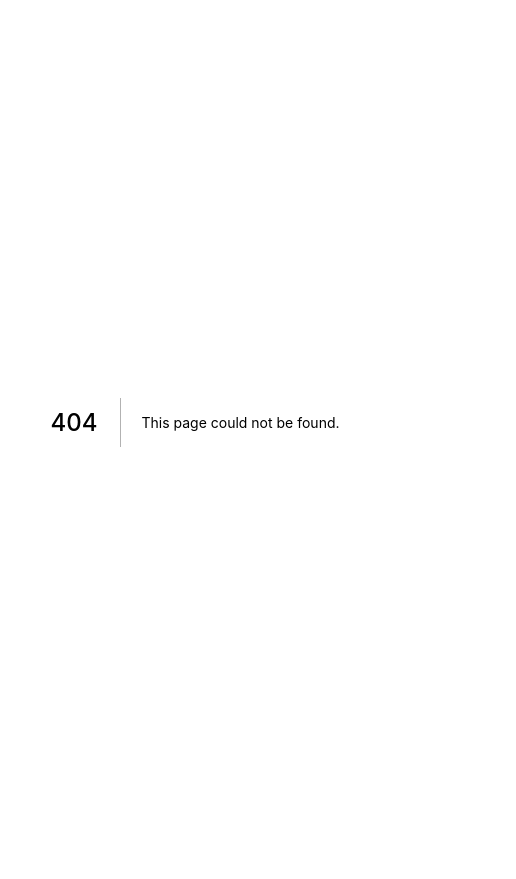
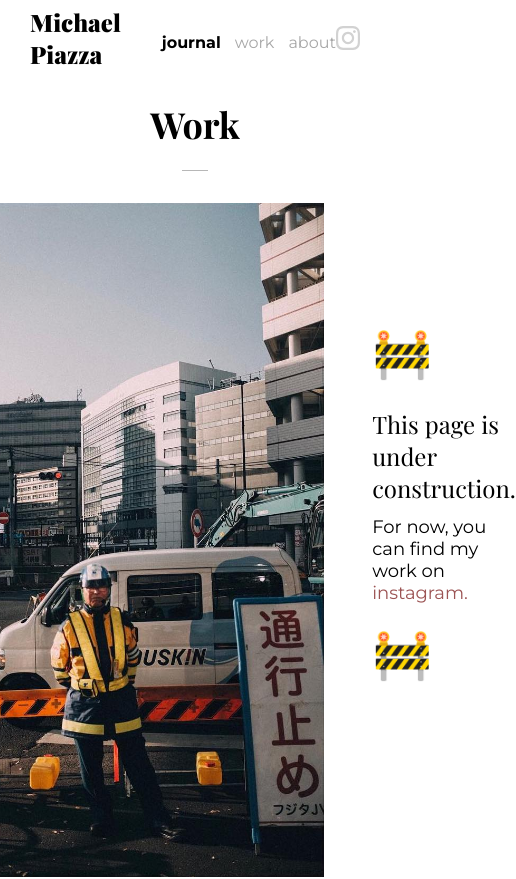
Before and after one commit to piazzatron/photos, a Next.js app: page /work in a window 390 px wide. Before the commit this address had no page. Shown: the top 879 px of the page, 516 px wide, since content can reach past the window. Before the commit the page ends 844 px from the top, so only its background shows below. Built offline with nearby package versions, Linux system fonts and the light colour scheme.

Commit message:
Work page

```diff
--- /dev/null
+++ b/components/standard-page-wrapper/StandardPageWrapper.module.css
@@ -0,0 +1,22 @@
+.container {
+  display: flex;
+  flex-direction: column;
+  align-items: center;
+}
+
+.titleContainer {
+  font-size: 36px;
+}
+
+.divider {
+  height: 0.5px;
+  width: 26px;
+  background-color: #B7B7B7;
+  margin: 22px 0px 32px;
+}
+
+@media only screen and (max-device-width: 480px) {
+  .divider {
+    margin: 22px 0px;
+  }
+}
--- /dev/null
+++ b/components/standard-page-wrapper/StandardPageWrapper.tsx
@@ -0,0 +1,37 @@
+import Head from 'next/head'
+import Layout from '../layout/layout'
+import styles from './StandardPageWrapper.module.css'
+import cn from 'classnames'
+import utils from '../../styles/utils.module.css'
+
+type StandardPageWrapperProps = {
+  title: string
+  headTitle: string
+}
+
+const StandardPageWrapper: React.FC<StandardPageWrapperProps> = ({
+  title,
+  headTitle,
+  children,
+}) => {
+  return (
+    <Layout>
+      <div>
+        <Head>
+          <title>{headTitle}</title>
+        </Head>
+      </div>
+      <div className={styles.container}>
+        <div
+          className={cn(styles.titleContainer, utils.playfair, utils.fontBold)}
+        >
+          {title}
+        </div>
+        <div className={styles.divider} />
+        {children}
+      </div>
+    </Layout>
+  )
+}
+
+export default StandardPageWrapper
--- /dev/null
+++ b/pages/work/WorkPage.module.css
@@ -0,0 +1,73 @@
+.container {
+  display: flex;
+  flex-direction: row;
+}
+
+.rightContainer {
+  display: flex;
+  flex-direction: column;
+  margin-left: 48px;
+}
+
+.warning {
+  font-size: 48px;
+  margin-bottom: 26px;
+}
+
+.header {
+  font-size: 24px;
+}
+
+.subtitle {
+  font-size: 18px;
+  margin-top: 12px;
+  margin: 12px 0px 16px;
+}
+
+.desktop {}
+
+
+@media only screen and (min-device-width: 480px) {
+  .rightContainer > *:first-child {
+    margin-top: 120px;
+  }
+
+  .image {
+    width: 450px;
+  }
+}
+@media only screen and (max-device-width: 480px) {
+  .container {
+    flex-direction: column-reverse;
+    text-align: center;
+    align-items: center;
+  }
+
+  .header {
+    font-size: 20px;
+    display: flex;
+    flex-direction: row;
+    font-weight: 700;
+  }
+
+  .rightContainer {
+    margin: 0px;
+    align-items: center;
+  }
+
+  .subtitle {
+    font-size: 14px;
+  }
+
+  .image {
+    width: calc(100vw - 64px);
+  }
+
+  .warning {
+    font-style: 18px;
+  }
+
+  .desktop {
+    display: none;
+  }
+}
--- /dev/null
+++ b/pages/work/index.tsx
@@ -0,0 +1,42 @@
+import styles from './WorkPage.module.css'
+import StandardPageWrapper from '../../components/standard-page-wrapper/StandardPageWrapper'
+import FancyLink from '../../components/fancy-link/FancyLink'
+import cn from 'classnames'
+import utils from '../../styles/utils.module.css'
+
+const WorkPage = () => {
+  return (
+    <StandardPageWrapper headTitle="Work" title="Work">
+      <div className={styles.container}>
+        <img src="/construction.jpg" className={styles.image} />
+        <div className={styles.rightContainer}>
+          <div className={styles.warning}>{'🚧'}</div>
+          <div
+            className={cn(
+              styles.header,
+              utils.playfair,
+              utils.fontWeightRegular,
+            )}
+          >
+            This page is under construction.
+          </div>
+          <div
+            className={cn(
+              styles.subtitle,
+              utils.montserrat,
+              utils.fontWeightRegular,
+            )}
+          >
+            For now, you can find my work on{' '}
+            <FancyLink href="https://instagram.com/piazzatron" colored>
+              instagram.
+            </FancyLink>
+          </div>
+          <div className={cn(styles.warning, styles.desktop)}>{'🚧'}</div>
+        </div>
+      </div>
+    </StandardPageWrapper>
+  )
+}
+
+export default WorkPage
```
Also changed, not shown: public/construction.jpg (added).
